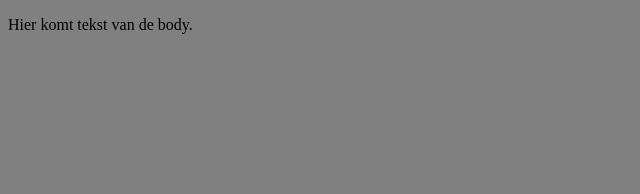
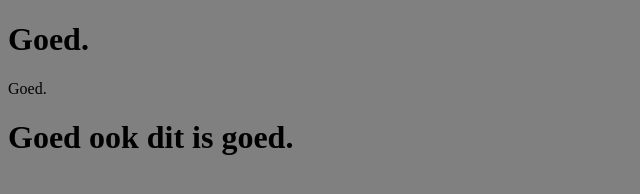
Before and after one commit to 6042272/super-duper-happiness, a plain HTML site: page index.html in a window 1280 px wide. Shown: the whole page, without its empty margins (0-640 px from the left). Drawn offline with Linux system fonts and the light colour scheme.

Commit message:
Merge conflicts opgelost

```diff
--- a/index.html
+++ b/index.html
@@ -6,9 +6,15 @@
     <title>Git - Les 4</title>
     <link rel="stylesheet" type="text/css" href="css/style.css">
  </head>
+ <header>
+    <h1>Goed.</h1>
+ </header>
  <body>
     <main>
-        <p>Hier komt tekst van de body.</p>
+        <p>Goed.</p>
     </main>
  </body>
+ <footer>
+    <h1>Goed ook dit is goed.</h1>
+ </footer>
  </html>
```
